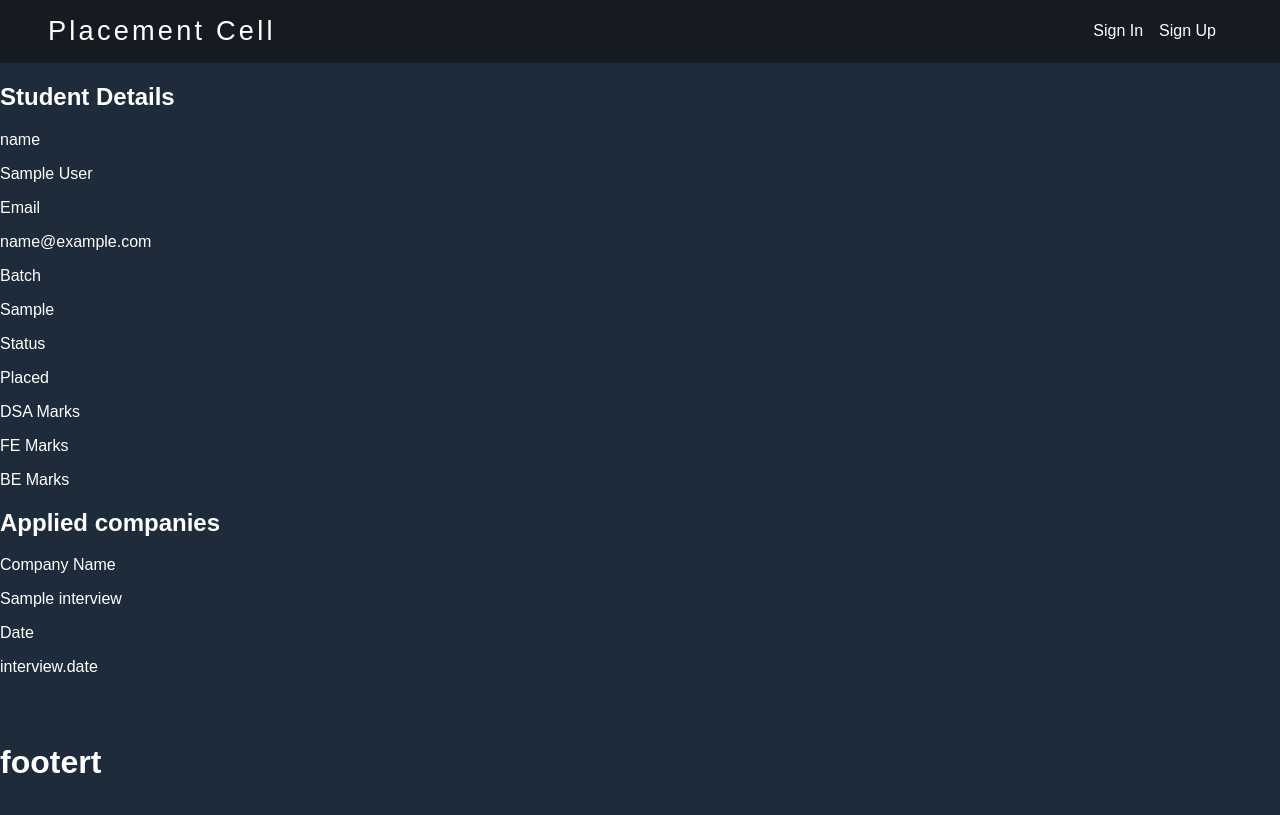
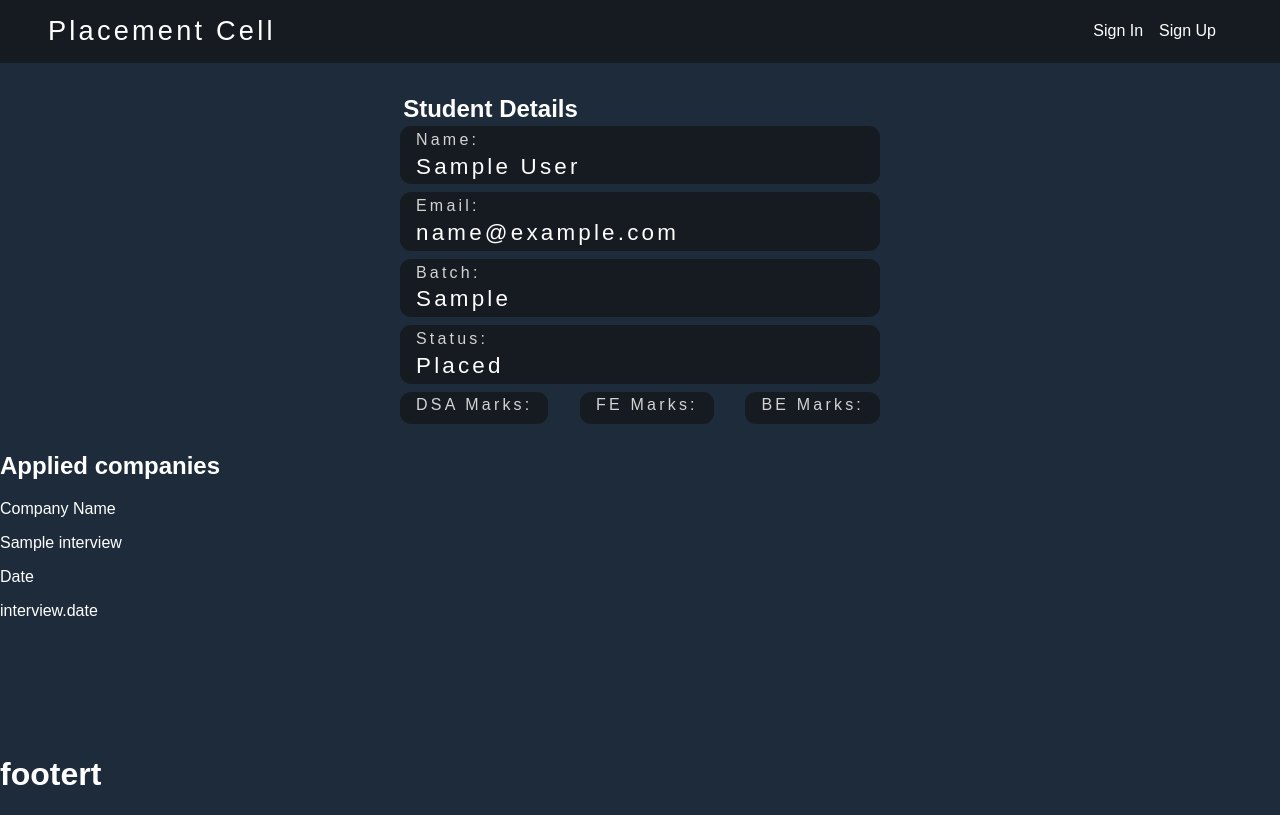
Before and after one commit to akshayop/Placement-Cell, a Node server app: page /students/show-details/600000000000000000000001 in a window 1280 px wide. Before the commit the page ends 773 px from the top, so only its background shows below. Run offline with Node 20, Linux system fonts and the light colour scheme; tables that the repository leaves empty hold one stand-in row (values such as "Sample post"); style sheets or scripts are compiled from the project's sources; some libraries are stand-ins or nearby versions.

Commit message:
added studnt profile css

```diff
--- a/assets/css/home.css
+++ b/assets/css/home.css
@@ -1,5 +1,8 @@
 #home-container a {
-  color: rgb(22, 121, 243);
+  color: rgba(0, 106, 255, 0.824);
+}
+#home-container a:hover {
+  color: rgba(3, 126, 198, 0.838);
 }
 #home-container #studentList-container #student-heading {
   display: flex;
--- /dev/null
+++ b/assets/css/student_profile.css
@@ -0,0 +1,28 @@
+#stud-profile-container #stud-details {
+  width: 30rem;
+  margin: auto;
+  position: relative;
+}
+#stud-profile-container #stud-details h2 {
+  margin: 2rem 0 0.2rem 0.2rem;
+}
+#stud-profile-container #stud-details #stud-marks {
+  display: flex;
+  justify-content: space-between;
+}
+#stud-profile-container .stud-show {
+  background-color: #161B22;
+  padding: 0 1rem;
+  margin-bottom: 0.5rem;
+  border-radius: 0.7rem;
+  letter-spacing: 0.2rem;
+}
+#stud-profile-container .stud-show .disp-tag {
+  padding: 0.3rem 0;
+  font-size: 1rem;
+  color: lightgray;
+}
+#stud-profile-container .stud-show .disp-name {
+  padding-bottom: 0.3rem;
+  font-size: 1.4rem;
+}
--- a/assets/scss/home.scss
+++ b/assets/scss/home.scss
@@ -1,7 +1,11 @@
 #home-container{
 
     a{
-        color: rgb(22, 121, 243);
+        color: rgba(0, 106, 255, 0.824);
+
+        &:hover {
+            color: rgba(3, 126, 198, 0.838);
+        }
     }
 
     #studentList-container {
--- /dev/null
+++ b/assets/scss/student_profile.scss
@@ -0,0 +1,38 @@
+#stud-profile-container {
+
+
+    #stud-details {
+        width: 30rem;
+        margin: auto;
+        position: relative;
+
+        h2{
+            margin: 2rem 0 0.2rem 0.2rem;
+        }
+
+        #stud-marks {
+            display: flex;
+            justify-content: space-between;
+        }
+
+    }
+
+    .stud-show {
+        background-color: #161B22;
+        padding: 0 1rem;
+        margin-bottom: 0.5rem;
+        border-radius: 0.7rem;
+        letter-spacing: 0.2rem;
+
+        .disp-tag {
+            padding: 0.3rem 0;
+            font-size: 1rem;
+            color: lightgray;
+        }
+
+        .disp-name {
+            padding-bottom: 0.3rem;
+            font-size: 1.4rem;
+        }
+    }
+}
--- a/views/student_profile.ejs
+++ b/views/student_profile.ejs
@@ -1,43 +1,52 @@
-<div>
+<link rel="stylesheet" href="/css/student_profile.css">
+
+<div id="stud-profile-container">
+
+    <div id="stud-details">
+
         <h2>Student Details</h2>
 
-    <div>
-        <div>
-            <p>name</p>
-            <p><%= student.name %></p>
+        <div class="stud-show">
+            <div class="disp-tag">Name:</div>
+            <div class="disp-name"><%= student.name %></div>
+        </div>
+
+        <div class="stud-show">
+            <div class="disp-tag">Email:</div>
+            <div class="disp-name"><%= student.email %></div>
+        </div>
+
+        <div class="stud-show">
+            <div class="disp-tag">Batch:</div>
+            <div class="disp-name"><%= student.batch %></div>
+        </div>
+
+        <div class="stud-show">
+            <div class="disp-tag">Status:</div>
+            <div class="disp-name"><%= student.status %></div>
+        </div>
+
+        <div id="stud-marks">
+
+            <div class="stud-show">
+                <div class="disp-tag">DSA Marks:</div>
+                <div class="disp-name"><%= student.courseMarks[0] %></div>
+            </div>
+
+            <div class="stud-show">
+                <div class="disp-tag">FE Marks:</div>
+                <div class="disp-name"><%= student.courseMarks[1] %></div>
+            </div>
+
+            <div class="stud-show">
+                <div class="disp-tag">BE Marks:</div>
+                <div class="disp-name"><%= student.courseMarks[2] %></div>
+            </div>
+
+        </div>
     </div>
 
     <div>
-            <p>Email</p>
-            <p><%= student.email %></p>
-        </div>
-
-        <div>
-            <p>Batch</p>
-            <p><%= student.batch %></p>
-        </div>
-
-        <div>
-            <p>Status</p>
-            <p><%= student.status %></p>
-        </div>
-
-        <div>
-            <p>DSA Marks</p>
-            <p><%= student.courseMarks[0] %></p>
-        </div>
-
-        <div>
-            <p>FE Marks</p>
-            <p><%= student.courseMarks[1] %></p>
-        </div>
-
-        <div>
-            <p>BE Marks</p>
-            <p><%= student.courseMarks[2] %></p>
-        </div>
-    </div>
-
         <% if(student.interview) { %>
             <h2>Applied companies</h2>
 
@@ -68,3 +77,4 @@
 
         <% } %>
     </div>
+</div>
```
Lines whose indentation alone changed are shown as unchanged.
